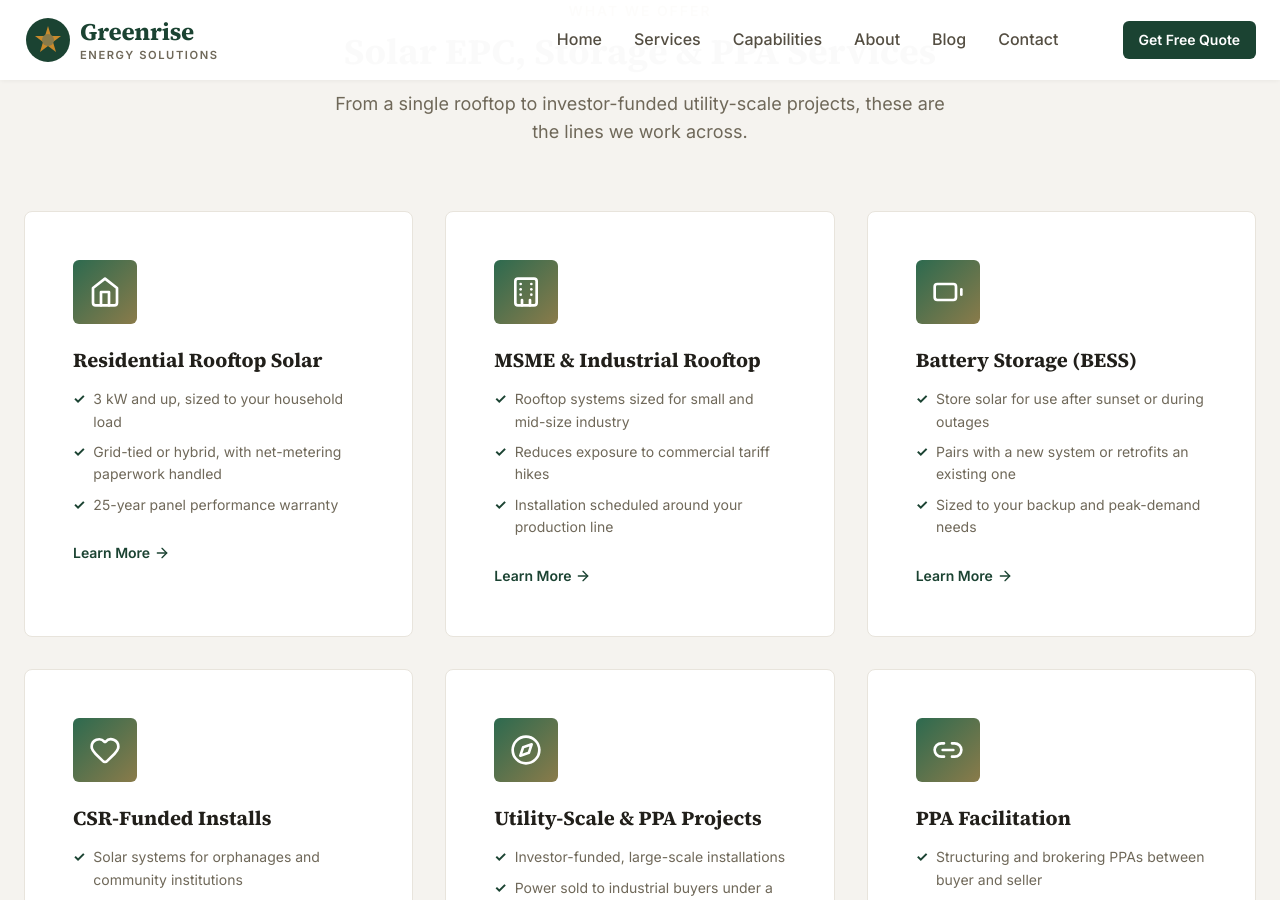
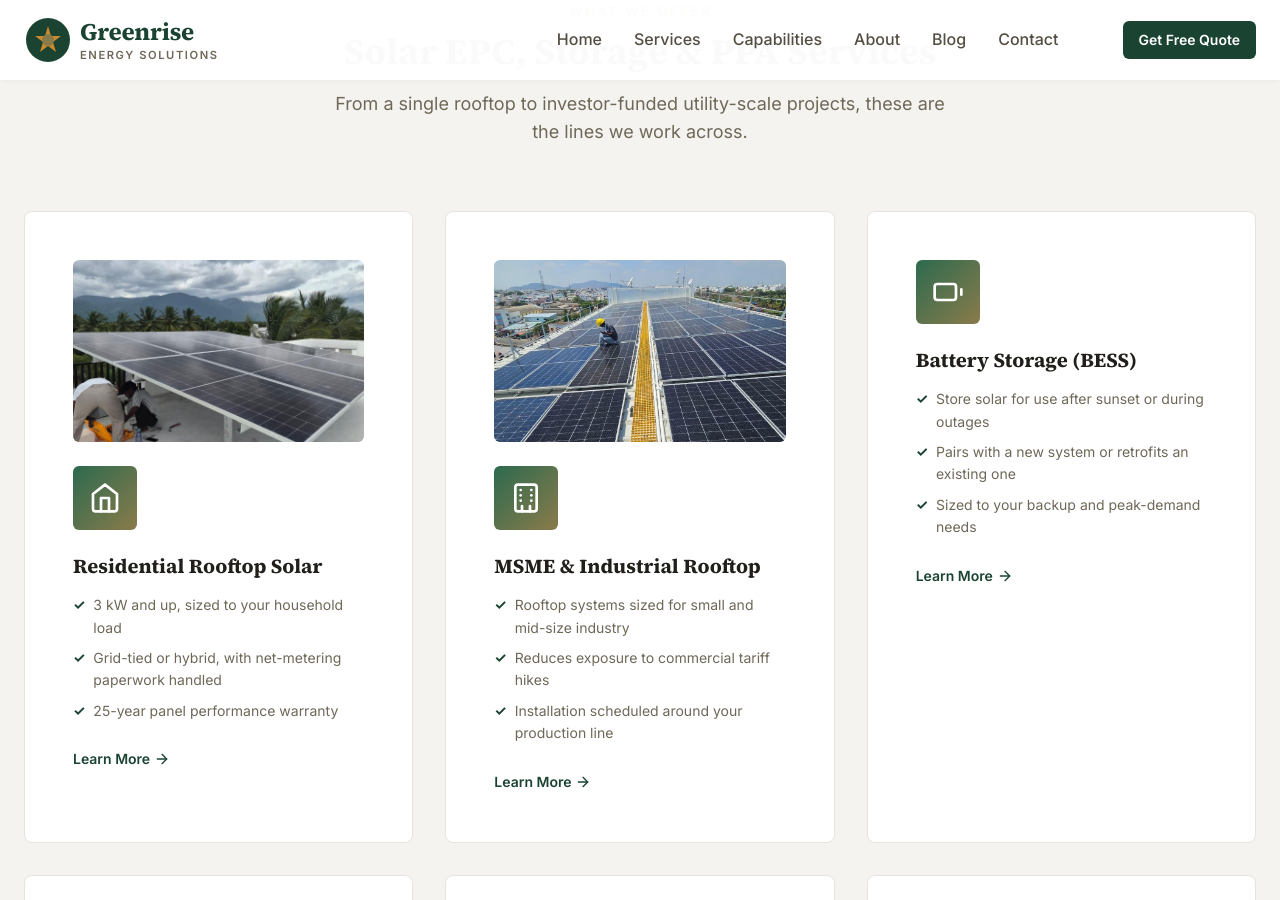
Before and after one commit to nbkarthi/greenriseenergy, a Jekyll site: the page built from index.html, in a window 1280 px wide and 900 px high, scrolled down 1030 px. Built offline with Jekyll 4.4.1, drawn with Linux system fonts in a browser that asks for light colours.

Commit message:
add site photos to services, capabilities and about

```diff
--- a/css/style.css
+++ b/css/style.css
@@ -855,6 +855,42 @@
   margin: 0 auto;
 }
 
+.about-photo,
+.card-photo,
+.photo-strip img {
+  display: block;
+  width: 100%;
+  object-fit: cover;
+  border-radius: var(--radius-lg);
+}
+
+.about-photo {
+  aspect-ratio: 16 / 7;
+  margin-bottom: var(--spacing-xl);
+}
+
+.card-photo {
+  aspect-ratio: 16 / 10;
+  margin-bottom: var(--spacing-lg);
+}
+
+.photo-strip {
+  display: grid;
+  grid-template-columns: repeat(3, 1fr);
+  gap: var(--spacing-md);
+  margin-top: var(--spacing-2xl);
+}
+
+.photo-strip img {
+  aspect-ratio: 4 / 3;
+}
+
+@media (max-width: 768px) {
+  .photo-strip {
+    grid-template-columns: 1fr;
+  }
+}
+
 .about-content h2 {
   margin-bottom: var(--spacing-lg);
 }
--- a/index.html
+++ b/index.html
@@ -173,6 +173,7 @@
         <div class="services-grid">
           <!-- Service 1: Residential Rooftop -->
           <article class="service-card animate-on-scroll">
+            <img class="card-photo" src="{{ '/photos/residential.jpeg' | relative_url }}" alt="Greenrise crew installing a rooftop solar system on a home" loading="lazy">
             <div class="service-icon">
               <svg viewBox="0 0 24 24" fill="none" stroke="currentColor" stroke-width="2" stroke-linecap="round" stroke-linejoin="round" aria-hidden="true">
                 <path d="M3 9l9-7 9 7v11a2 2 0 0 1-2 2H5a2 2 0 0 1-2-2z"/>
@@ -196,6 +197,7 @@
 
           <!-- Service 2: MSME & Industrial Rooftop -->
           <article class="service-card animate-on-scroll">
+            <img class="card-photo" src="{{ '/photos/msme.jpeg' | relative_url }}" alt="Technician inspecting an industrial rooftop solar array" loading="lazy">
             <div class="service-icon">
               <svg viewBox="0 0 24 24" fill="none" stroke="currentColor" stroke-width="2" stroke-linecap="round" stroke-linejoin="round" aria-hidden="true">
                 <rect x="4" y="2" width="16" height="20" rx="2" ry="2"/>
@@ -483,6 +485,12 @@
             <p class="project-description">Net-metering applications, subsidy forms and CSR documentation are prepared and filed as part of the project &mdash; not left for you to figure out.</p>
           </article>
         </div>
+
+        <div class="photo-strip animate-on-scroll">
+          <img src="{{ '/photos/msme.jpeg' | relative_url }}" alt="Rooftop solar array with walkway on an industrial building" loading="lazy">
+          <img src="{{ '/photos/msme2.jpeg' | relative_url }}" alt="Technician on a completed rooftop solar installation" loading="lazy">
+          <img src="{{ '/photos/msme3.jpeg' | relative_url }}" alt="Solar panels installed on a metal-sheet industrial roof" loading="lazy">
+        </div>
       </div>
     </section>
 
@@ -595,6 +603,7 @@
     <section class="section about" id="about" aria-labelledby="about-title">
       <div class="container">
         <div class="about-grid">
+          <img class="about-photo" src="{{ '/photos/team.jpg' | relative_url }}" alt="The Greenrise Energy Solutions installation team on site" loading="lazy">
           <div class="about-content">
             <h2 id="about-title">About Greenrise Energy Solutions</h2>
             <p>Greenrise Energy Solutions is a solar EPC provider based in Erode, Tamil Nadu, covering the full spectrum from residential rooftops to investor-funded, PPA-backed utility-scale projects &mdash; plus CSR-funded installs and brokering PPAs where we're not the EPC ourselves.</p>
```
Also changed, not shown: photos/msme.jpeg (added), photos/msme2.jpeg (added), photos/msme3.jpeg (added), photos/residential.jpeg (added), photos/team.jpg (added).
